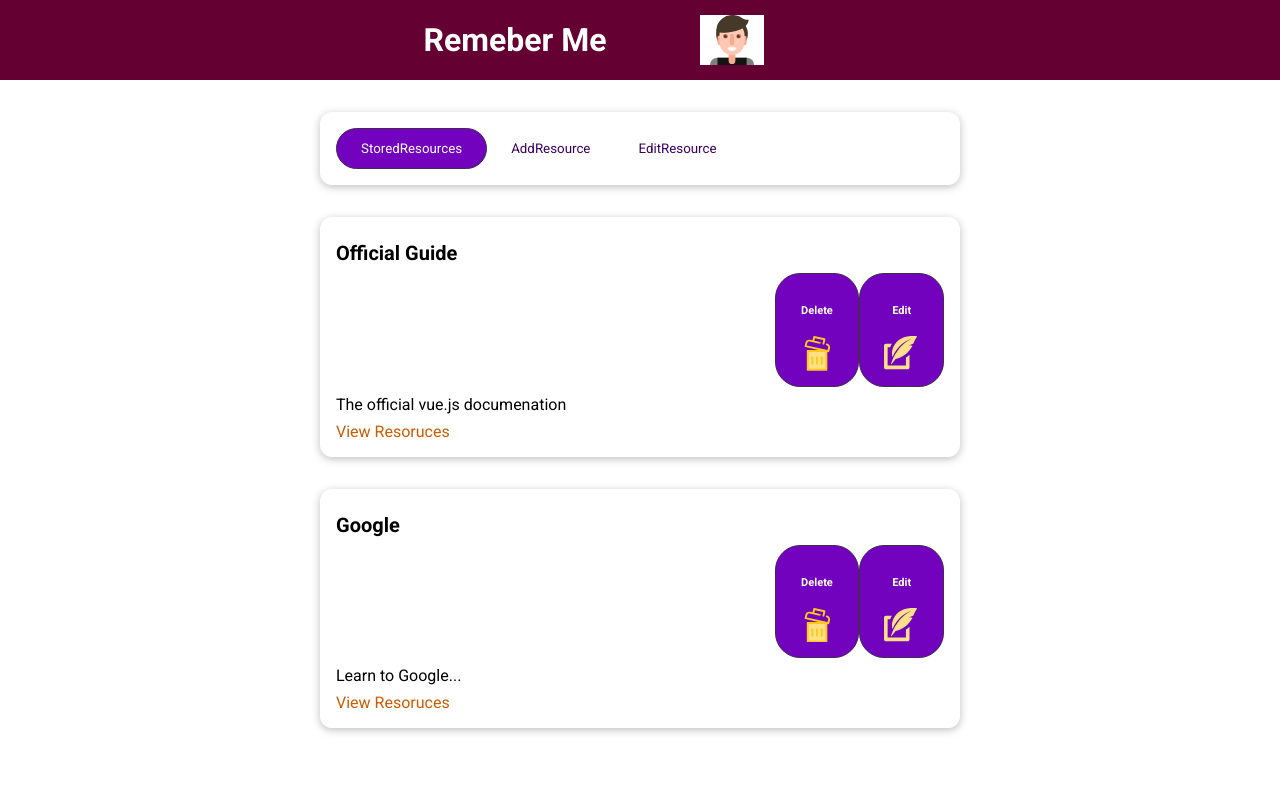
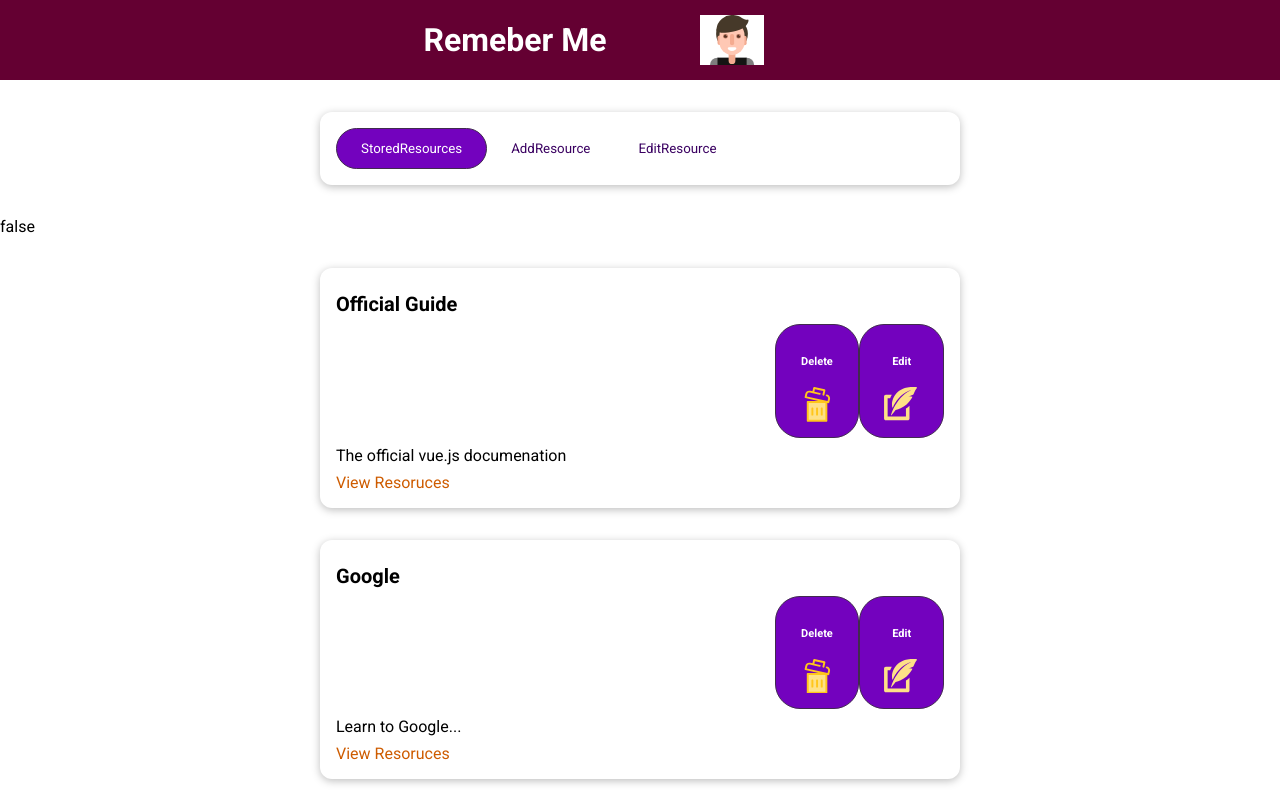
Before and after one commit to KickButtowski80/remeber-me, a Vue app: page / in a window 1280 px wide. Built offline with nearby package versions, Linux system fonts and the light colour scheme.

Commit message:
working to disable edit resource tab

```diff
--- a/src/components/learning-resources/TheResources.vue
+++ b/src/components/learning-resources/TheResources.vue
@@ -3,15 +3,26 @@
     <base-button
       v-for="tab in tabs"
       :key="tab"
-      @click="currentTab = tab"
+      @click="selectCurrent(tab)"
       :mode="setMode(tab)"
     >
       {{ tab }}
     </base-button>
   </base-card>
-
   <keep-alive>
-    <component :is="currentTab"></component>
+    <div>
+      <!-- <base-dialog
+        title="Error"
+        v-if="showErrorDialog(currentTab)"
+        @close="confirmError"
+      >
+        <template v-slot:default>
+          {{ message }}
+        </template>
+      </base-dialog> -->
+       {{currentTab.includes(tempTabs)}}
+      <component :is="currentTab"></component>
+    </div>
   </keep-alive>
 </template>
 
@@ -19,6 +30,7 @@
 import StoredResources from "./StoredResources.vue";
 import AddResource from "./AddResource.vue";
 import EditResource from "./EditResource.vue";
+
 export default {
   components: { StoredResources, AddResource, EditResource },
   provide() {
@@ -34,6 +46,7 @@ export default {
   data() {
     return {
       currentTab: "StoredResources",
+      tempTabs: ["StoredResources", "AddResource"],
       tabs: ["StoredResources", "AddResource", "EditResource"],
       storedResources: [
         {
@@ -50,9 +63,22 @@ export default {
         },
       ],
       editCurrentResource: {},
+      message: "",
     };
   },
   methods: {
+    showErrorDialog(currTab) {
+      debugger;
+      return currTab === "EditResource";
+    },
+    selectCurrent(tab) {
+      // if (tab === "EditResource") {
+      //   this.message =
+      //     "you cannot edit by clicking on tab. try an item edit button";
+      //   return;
+      // }
+      this.currentTab = tab;
+    },
     setMode(tab) {
       return { button: this.currentTab === tab, flat: this.currentTab !== tab };
     },
```
